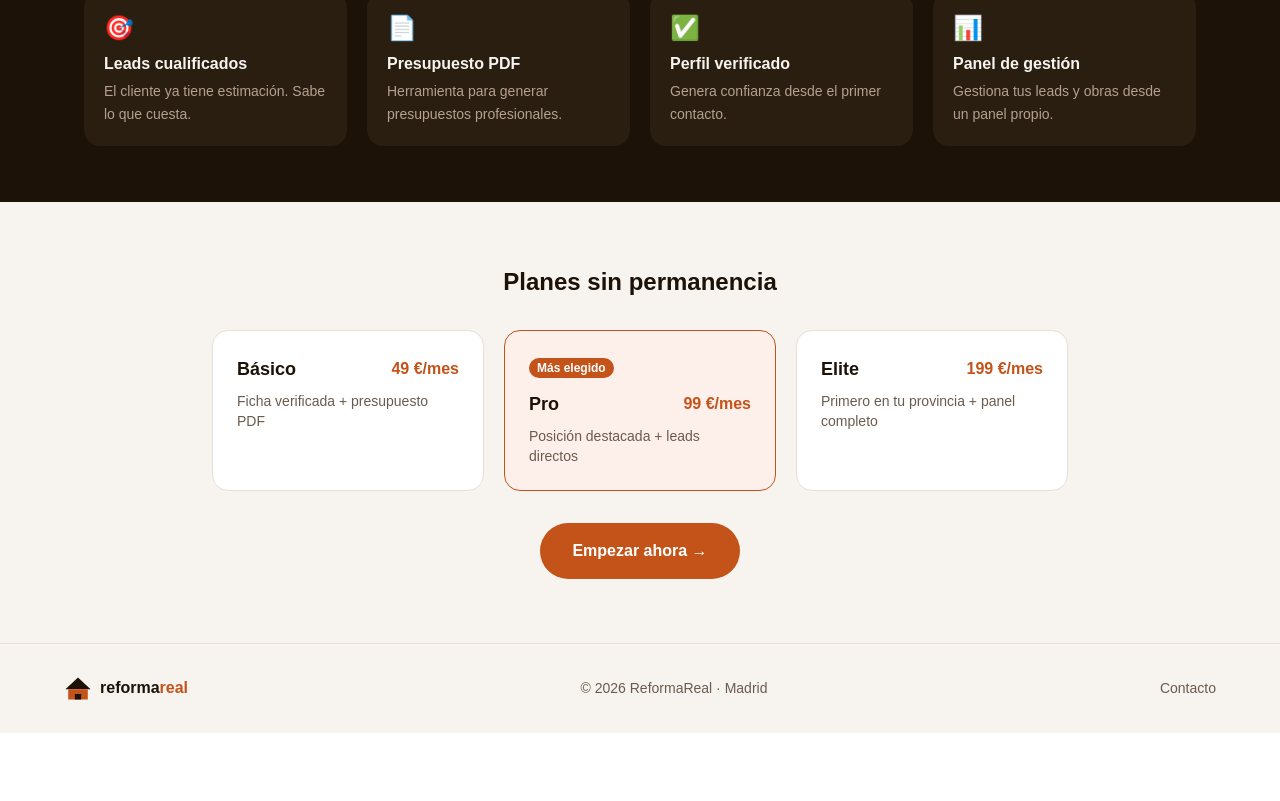
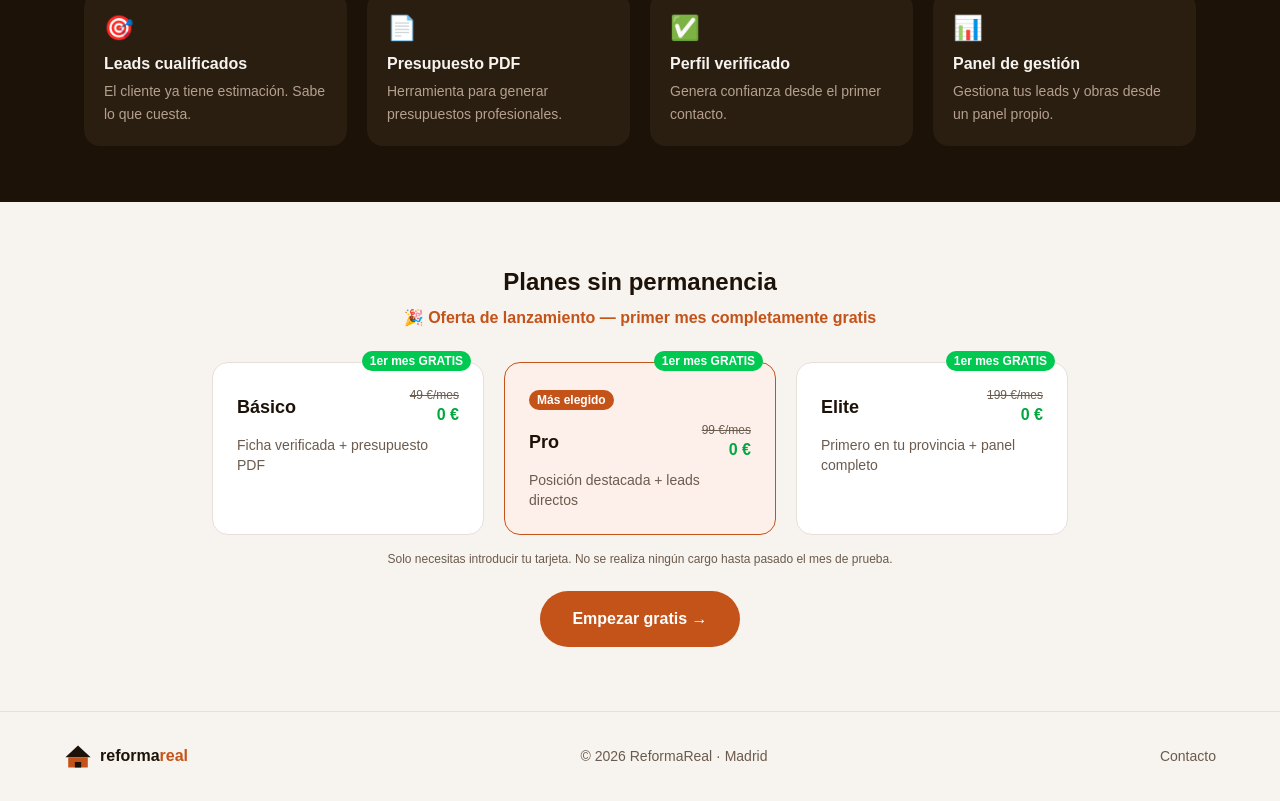
Before and after one commit to jesuspolonio14-prog/reformareal, a Next.js app: page /reformistas in a window 1280 px wide. Shown: the part 739-1540 px from the top of the page. Before the commit the page ends 1472 px from the top, so only its background shows below. Built offline with nearby package versions, Linux system fonts and the light colour scheme.

Commit message:
primer mes gratis: precios tachados + Stripe trial 30 dias

```diff
--- a/app/api/checkout/route.ts
+++ b/app/api/checkout/route.ts
@@ -1,5 +1,7 @@
 import { stripe, PLANES, type PlanKey } from '@/lib/stripe'
 import type { NextRequest } from 'next/server'
+
+const TRIAL_DAYS = 30
 
 export async function POST(request: NextRequest) {
   const { plan, userId, email } = await request.json() as {
@@ -17,7 +19,8 @@ export async function POST(request: NextRequest) {
 
   const session = await stripe.checkout.sessions.create({
     payment_method_types: ['card'],
-    mode: 'payment',
+    // Suscripción mensual con 30 días de prueba gratuita
+    mode: 'subscription',
     customer_email: email,
     line_items: [
       {
@@ -25,10 +28,15 @@ export async function POST(request: NextRequest) {
           currency: 'eur',
           product_data: { name: planData.nombre },
           unit_amount: planData.precio,
+          recurring: { interval: 'month' },
         },
         quantity: 1,
       },
     ],
+    subscription_data: {
+      trial_period_days: TRIAL_DAYS,
+      metadata: { userId, plan },
+    },
     metadata: { userId, plan },
     success_url: `${baseUrl}/panel?pago=ok`,
     cancel_url:  `${baseUrl}/registro`,
--- a/app/api/webhook/route.ts
+++ b/app/api/webhook/route.ts
@@ -18,10 +18,23 @@ export async function POST(request: NextRequest) {
     return Response.json({ error: 'Firma inválida' }, { status: 400 })
   }
 
+  // Checkout completado → trial activo (no cobro aún)
   if (event.type === 'checkout.session.completed') {
     const session = event.data.object
     const { userId, plan } = session.metadata ?? {}
+    if (userId && plan) {
+      await getSupabase()
+        .from('reformistas_perfiles')
+        .update({ plan, plan_pagado: false }) // false hasta que acabe el trial
+        .eq('id', userId)
+    }
+  }
 
+  // Suscripción activa tras el trial → cobro real
+  if (event.type === 'invoice.payment_succeeded') {
+    const invoice = event.data.object as { subscription: string }
+    const sub = await stripe.subscriptions.retrieve(invoice.subscription)
+    const { userId, plan } = sub.metadata ?? {}
     if (userId && plan) {
       await getSupabase()
         .from('reformistas_perfiles')
--- a/app/reformistas/page.tsx
+++ b/app/reformistas/page.tsx
@@ -11,6 +11,8 @@ const planes = [
   { nombre: 'Pro',     precio: '99 €/mes',  desc: 'Posición destacada + leads directos', popular: true },
   { nombre: 'Elite',   precio: '199 €/mes', desc: 'Primero en tu provincia + panel completo' },
 ]
+
+const PROMO_ACTIVA = true
 
 export default function Reformistas() {
   return (
@@ -100,13 +102,23 @@ export default function Reformistas() {
 
       {/* PLANES */}
       <section className="py-16 max-w-4xl mx-auto px-5">
-        <h2 className="text-2xl font-black text-center mb-8">Planes sin permanencia</h2>
+        <h2 className="text-2xl font-black text-center mb-2">Planes sin permanencia</h2>
+        {PROMO_ACTIVA && (
+          <p className="text-center text-[#C4531A] font-bold mb-8">
+            🎉 Oferta de lanzamiento — primer mes completamente gratis
+          </p>
+        )}
         <div className="grid sm:grid-cols-3 gap-5">
           {planes.map((p) => (
             <div
               key={p.nombre}
-              className={`rounded-2xl p-6 border ${p.popular ? 'border-[#C4531A] bg-[#FDF0EB]' : 'border-[#E8DFD8] bg-white'}`}
+              className={`rounded-2xl p-6 border relative ${p.popular ? 'border-[#C4531A] bg-[#FDF0EB]' : 'border-[#E8DFD8] bg-white'}`}
             >
+              {PROMO_ACTIVA && (
+                <span className="absolute -top-3 right-3 text-xs bg-green-500 text-white px-2 py-0.5 rounded-full font-bold">
+                  1er mes GRATIS
+                </span>
+              )}
               {p.popular && (
                 <span className="text-xs bg-[#C4531A] text-white px-2 py-0.5 rounded-full font-semibold mb-3 inline-block">
                   Más elegido
@@ -114,15 +126,27 @@ export default function Reformistas() {
               )}
               <div className="flex justify-between items-center mb-2">
                 <span className="font-bold text-lg">{p.nombre}</span>
-                <span className="font-black text-[#C4531A]">{p.precio}</span>
+                <div className="text-right">
+                  {PROMO_ACTIVA && (
+                    <span className="block text-xs text-[#6B5B4E] line-through">{p.precio}</span>
+                  )}
+                  <span className={`font-black ${PROMO_ACTIVA ? 'text-green-600' : 'text-[#C4531A]'}`}>
+                    {PROMO_ACTIVA ? '0 €' : p.precio}
+                  </span>
+                </div>
               </div>
               <p className="text-sm text-[#6B5B4E]">{p.desc}</p>
             </div>
           ))}
         </div>
-        <p className="text-center mt-8">
+        {PROMO_ACTIVA && (
+          <p className="text-center text-xs text-[#6B5B4E] mt-4">
+            Solo necesitas introducir tu tarjeta. No se realiza ningún cargo hasta pasado el mes de prueba.
+          </p>
+        )}
+        <p className="text-center mt-6">
           <a href="/registro" className="inline-block bg-[#C4531A] text-white px-8 py-4 rounded-full font-bold hover:bg-[#A84414] transition-colors">
-            Empezar ahora →
+            {PROMO_ACTIVA ? 'Empezar gratis →' : 'Empezar ahora →'}
           </a>
         </p>
       </section>
--- a/app/registro/page.tsx
+++ b/app/registro/page.tsx
@@ -13,6 +13,8 @@ const planes = [
   { key: 'pro',    nombre: 'Pro',     precio: '99 €',  periodo: '/mes', desc: 'Posición destacada + leads directos', popular: true },
   { key: 'elite',  nombre: 'Elite',   precio: '199 €', periodo: '/mes', desc: 'Primero en tu provincia + panel completo' },
 ]
+
+const PROMO_ACTIVA = true
 
 export default function Registro() {
   const [state, action, pending] = useActionState(registrarReformista, initialState)
@@ -166,7 +168,19 @@ export default function Registro() {
 
           {/* SELECTOR DE PLAN */}
           <div className="bg-white rounded-2xl p-6 border border-[#E8DFD8]">
-            <h2 className="font-bold text-lg mb-4">Elige tu plan</h2>
+            <div className="flex items-center justify-between mb-1">
+              <h2 className="font-bold text-lg">Elige tu plan</h2>
+              {PROMO_ACTIVA && (
+                <span className="text-xs bg-green-100 text-green-700 font-bold px-3 py-1 rounded-full">
+                  🎉 1er mes GRATIS
+                </span>
+              )}
+            </div>
+            {PROMO_ACTIVA && (
+              <p className="text-xs text-[#6B5B4E] mb-4">
+                Introduce tu tarjeta ahora. No se realiza ningún cargo hasta pasado el mes de prueba.
+              </p>
+            )}
             <input type="hidden" name="plan" value={planSeleccionado} />
             <div className="grid grid-cols-3 gap-3">
               {planes.map((p) => {
@@ -190,8 +204,18 @@ export default function Registro() {
                     <span className={`font-black text-lg ${activo ? 'text-[#C4531A]' : 'text-[#1C1208]'}`}>
                       {p.nombre}
                     </span>
-                    <span className="font-black text-2xl text-[#C4531A] mt-1">{p.precio}</span>
-                    <span className="text-xs text-[#6B5B4E]">{p.periodo}</span>
+                    {PROMO_ACTIVA ? (
+                      <>
+                        <span className="text-xs text-[#6B5B4E] line-through mt-1">{p.precio}{p.periodo}</span>
+                        <span className="font-black text-2xl text-green-600">0 €</span>
+                        <span className="text-xs text-green-600">primer mes</span>
+                      </>
+                    ) : (
+                      <>
+                        <span className="font-black text-2xl text-[#C4531A] mt-1">{p.precio}</span>
+                        <span className="text-xs text-[#6B5B4E]">{p.periodo}</span>
+                      </>
+                    )}
                     <p className="text-xs text-[#6B5B4E] mt-2 leading-tight">{p.desc}</p>
                     {activo && (
                       <span className="mt-3 w-5 h-5 rounded-full bg-[#C4531A] flex items-center justify-center">
```
